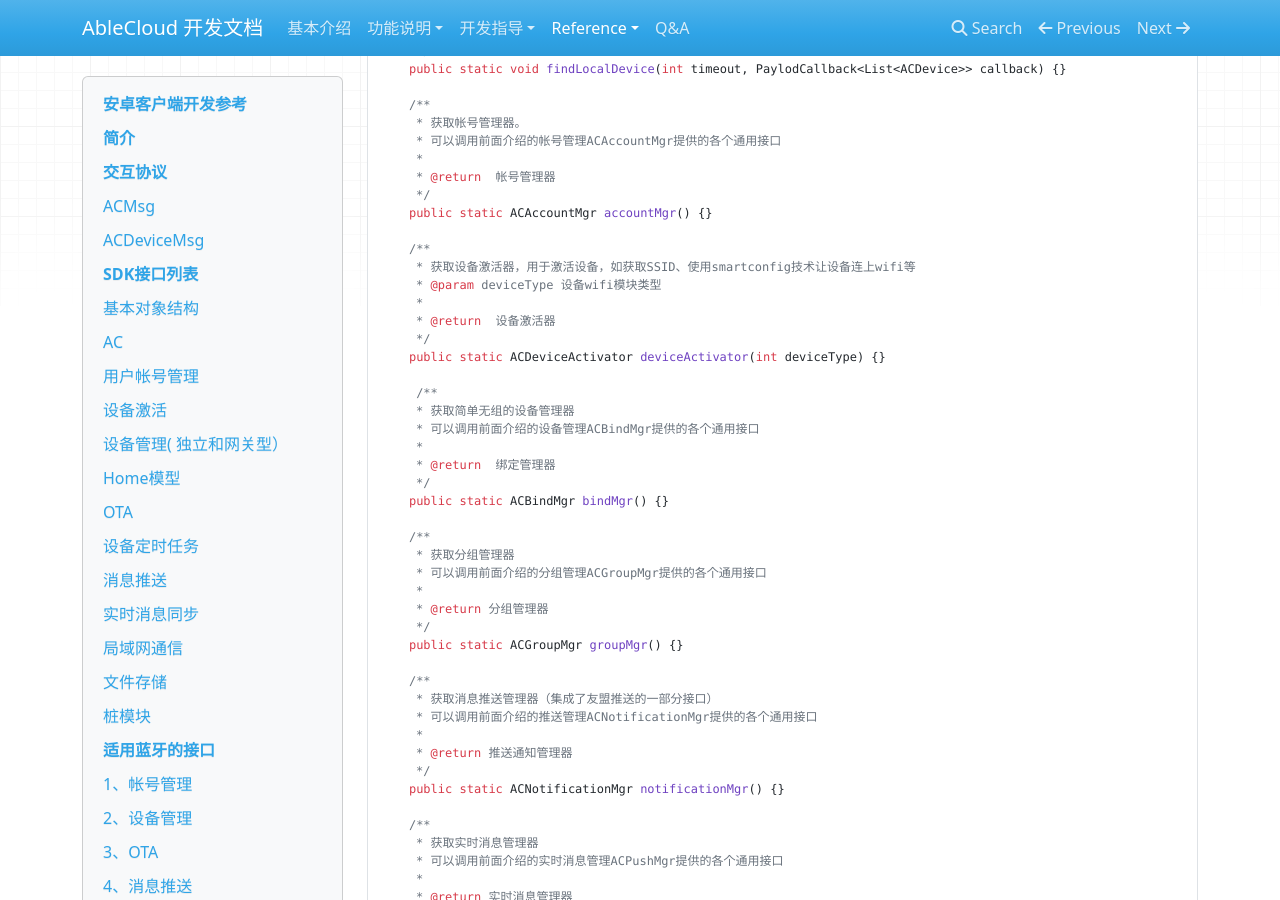
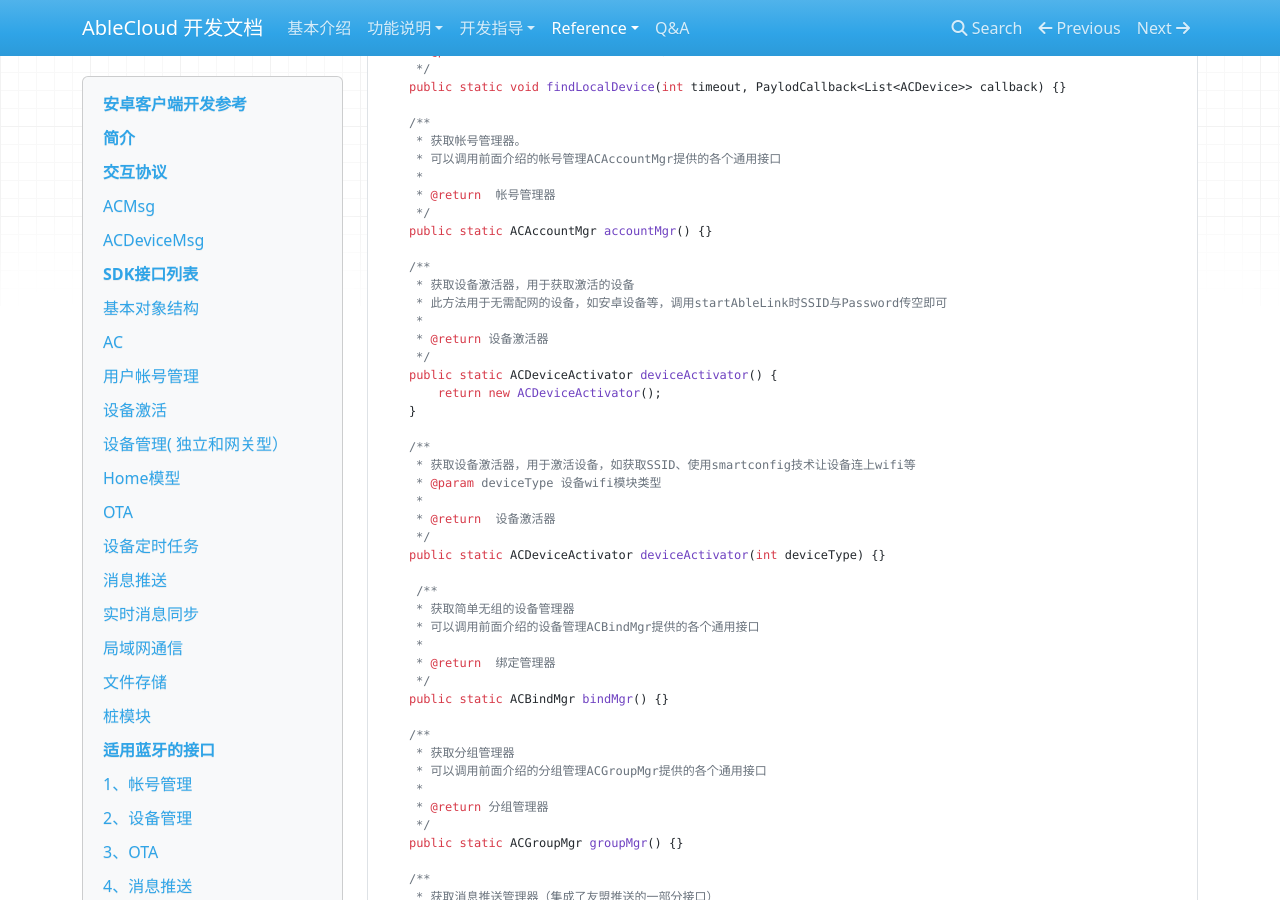
Before and after one commit to JessonW/rd_docs, an MkDocs documentation site: the page built from docs/reference/android.md, in a window 1280 px wide and 900 px high, scrolled down 11062 px. Built offline with MkDocs 1.6.1, drawn with Linux system fonts in a browser that asks for light colours; nearby versions of some CDN libraries; old or Windows-style settings are respelled for this version of MkDocs; some of the changed text lies outside the part shown.

```diff
--- a/docs/reference/android.md
+++ b/docs/reference/android.md
@@ -488,6 +488,7 @@ public class AC {
 	/**
      * 设备方案
      */
+    public static final int DEVICE_ANDROID = -1;
     public static final int DEVICE_MTK = 0;
     public static final int DEVICE_HF = 1;
     public static final int DEVICE_MX = 2;
@@ -552,6 +553,16 @@ public class AC {
      * @return	帐号管理器
      */
     public static ACAccountMgr accountMgr() {}
+
+    /**
+     * 获取设备激活器，用于获取激活的设备
+     * 此方法用于无需配网的设备，如安卓设备等，调用startAbleLink时SSID与Password传空即可
+     *
+     * @return 设备激活器
+     */
+    public static ACDeviceActivator deviceActivator() {
+        return new ACDeviceActivator();
+    }
 
 	/**
      * 获取设备激活器，用于激活设备，如获取SSID、使用smartconfig技术让设备连上wifi等
```
Also changed, not shown: docs/develop_guide/android.md (+11 -11 lines).
